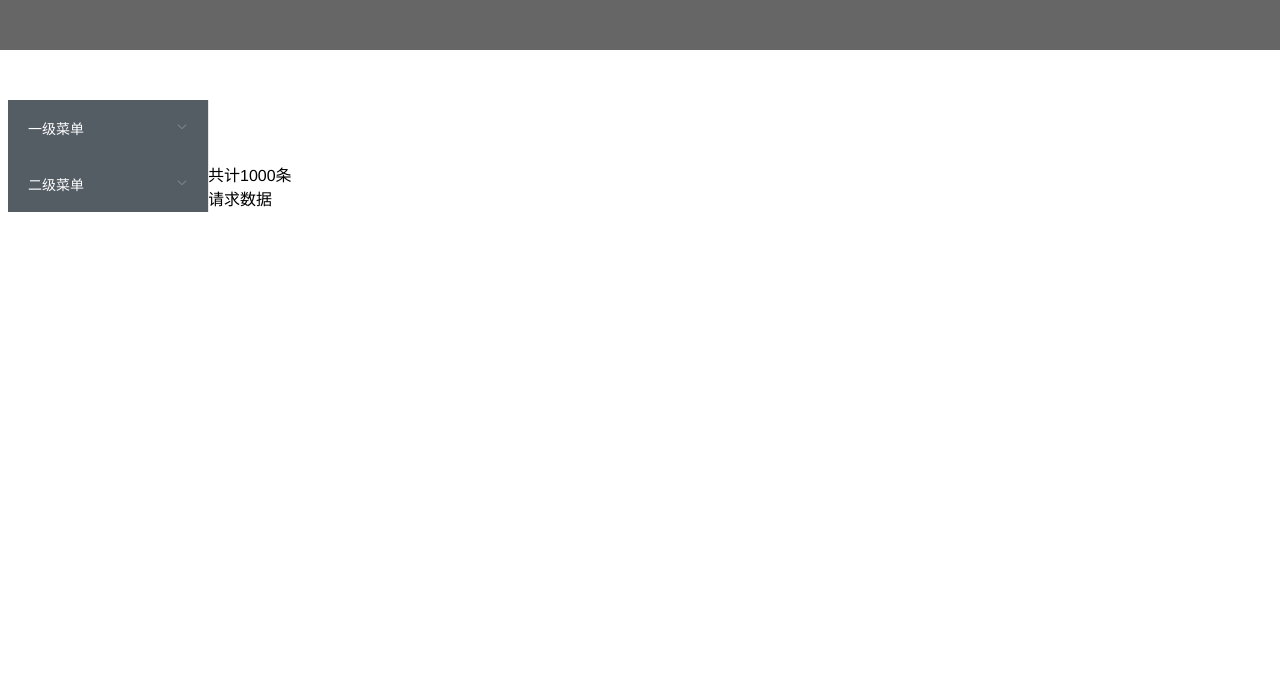
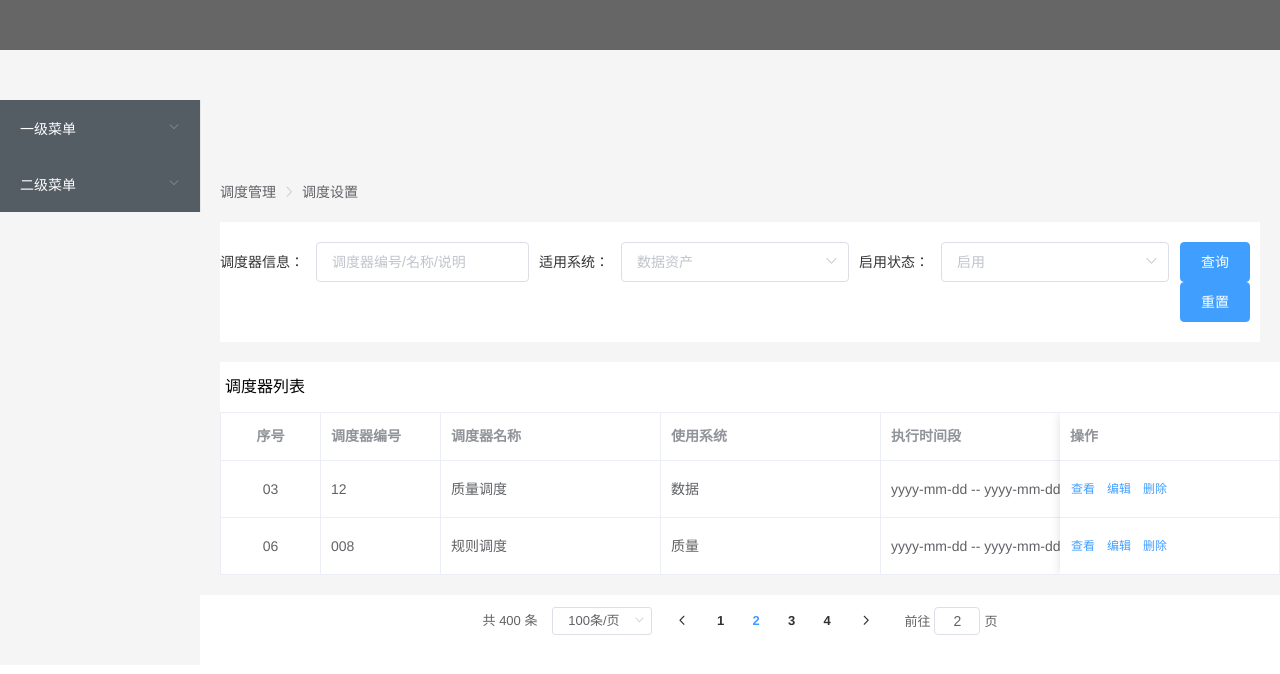
Before and after one commit to cwx1995/demo-vue-2.0, a Vue app: page /#/firstMod/index in a window 1280 px wide. Shown: the top 674 px of the page. Built offline with nearby package versions, Linux system fonts and the light colour scheme.

Commit message:
增加表单页

```diff
--- a/src/App.vue
+++ b/src/App.vue
@@ -17,4 +17,8 @@ export default {
   -moz-osx-font-smoothing: grayscale;
   font-size: 16px;
 }
+body{
+  margin: 0;
+  padding: 0;
+}
 </style>
--- a/src/components/layout.vue
+++ b/src/components/layout.vue
@@ -68,6 +68,7 @@ console.log(key, keyPath,'key, keyPath')
     .header {
         width: 100%;
         height: 50px;
+        z-index: 99999;
         position: fixed;
         top: 0;
         left: 0;
@@ -75,6 +76,7 @@ console.log(key, keyPath,'key, keyPath')
     }
     .main {
         margin-top: 50px;
+        background-color: #f5f5f5;
     }
     .el-menu-vertical-demo {
         width: 200px;
--- a/src/views/firstMod/index.vue
+++ b/src/views/firstMod/index.vue
@@ -1,8 +1,90 @@
 <template>
     <div>
-      共计{{count}}条
+        <!-- 示例 -->
+        <!-- 共计{{count}}条
                                           <div @click="getData">
                                               请求数据
+                                          </div> -->
+        <div class="break">
+            <el-breadcrumb separator-class="el-icon-arrow-right">
+                <el-breadcrumb-item>调度管理</el-breadcrumb-item>
+                <el-breadcrumb-item>调度设置</el-breadcrumb-item>
+            </el-breadcrumb>
+        </div>
+        <div class="query">
+            <el-form :inline="true"  :model="formInline" class="demo-form-inline">
+                <el-form-item label="调度器信息：">
+                    <el-input v-model="formInline.name" placeholder="调度器编号/名称/说明"></el-input>
+                </el-form-item>
+                <el-form-item label="适用系统：">
+                    <el-select v-model="formInline.system" placeholder="数据资产">
+                        <el-option v-for="item in options" :key="item.value" :label="item.label" :value="item.value">
+                        </el-option>
+                    </el-select>
+                </el-form-item>
+                <el-form-item label="启用状态：">
+                    <el-select v-model="formInline.status" placeholder="启用">
+                        <el-option v-for="item in option" :key="item.value" :label="item.label" :value="item.value">
+                        </el-option>
+                    </el-select>
+                </el-form-item>
+                <el-form-item class="button">
+                    <el-button type="primary" @click="queryInf(formInline)">查询</el-button>
+                </el-form-item>
+                <el-form-item class="btn">
+                    <el-button type="primary">重置</el-button>
+                </el-form-item>
+                <el-form-item label="执行时间段：" class="timer" v-if="show">
+                    <el-date-picker v-model="formInline.time" type="daterange" :picker-options="pickerOptions" range-separator="--" start-placeholder="开始日期" end-placeholder="结束日期">
+                    </el-date-picker>
+                </el-form-item>
+            </el-form>
+        </div>
+        <div class="list">调度器列表</div>
+        <div class="form">
+            <el-table :data="tableData" border  style="width: 100%">
+                <el-table-column align="center" prop="num" label="序号" width="100">
+                </el-table-column>
+                <el-table-column prop="serial" label="调度器编号" width="120">
+                </el-table-column>
+                <el-table-column prop="name" label="调度器名称" width="220">
+                </el-table-column>
+                <el-table-column prop="system" label="使用系统" width="220">
+                </el-table-column>
+                <el-table-column prop="time" label="执行时间段" width="300">
+                </el-table-column>
+                <el-table-column prop="timing" label="定时设置" width="220">
+                </el-table-column>
+                <el-table-column prop="states" label="启用状态" width="120">
+                </el-table-column>
+                <el-table-column fixed="right" label="操作" width="220">
+                    <template slot-scope="scope">
+                    <el-button @click="handleClick(scope.row)" type="text" size="small">查看</el-button>
+                    <el-button type="text" size="small" @click="handleEdit(scope.row)">编辑</el-button>
+                    <el-button type="text" size="small" @click="handleDelete(scope.$index,scope.row)">删除</el-button>
+                </template>
+                </el-table-column>
+            </el-table>
+        </div>
+        <div class="wrapper">
+            <el-dialog title="收货地址" :visible.sync="dialogFormVisible">
+
+  			<div slot="footer" class="dialog-footer">
+			<el-button @click="dialogFormVisible = false">取 消</el-button>
+			<el-button type="primary" @click="dialogFormVisible = false">保存</el-button>
+			</div>
+    		</el-dialog>
+        </div>
+		<div class="page">
+			<el-pagination
+			@size-change="handleSizeChange"
+			@current-change="handleCurrentChange"
+			:current-page="currentPage"
+			:page-sizes="[100, 200, 300, 400]"
+			:page-size="100"
+			layout="total, sizes, prev, pager, next, jumper"
+			:total="400">
+			</el-pagination>
 		</div>
     </div>
 </template>
@@ -11,33 +93,184 @@
     export default {
         data() {
             return {
-           count:''
+                //    count:''
+                formInline: {
+                    name: '',
+                    system: '',
+                    status: '',
+                    time: ''
+                },
+                options: [{
+                    value: '0011',
+                    label: '黄金糕'
+                }, {
+                    value: '0022',
+                    label: '双皮奶'
+                }, {
+                    value: '0033',
+                    label: '蚵仔煎'
+                }],
+                option: [{
+                        value: '选项1',
+                        label: '启用'
+                    },
+                    {
+                        value: '选项2',
+                        label: '禁用'
+                    }
+                ],
+                valueone: '',
+                pickerOptions: {
+                    shortcuts: [{
+                        text: '最近一周',
+                        onClick(picker) {
+                            const end = new Date();
+                            const start = new Date();
+                            start.setTime(start.getTime() - 3600 * 1000 * 24 * 7);
+                            picker.$emit('pick', [start, end]);
+                        }
+                    }, {
+                        text: '最近一个月',
+                        onClick(picker) {
+                            const end = new Date();
+                            const start = new Date();
+                            start.setTime(start.getTime() - 3600 * 1000 * 24 * 30);
+                            picker.$emit('pick', [start, end]);
+                        }
+                    }, {
+                        text: '最近三个月',
+                        onClick(picker) {
+                            const end = new Date();
+                            const start = new Date();
+                            start.setTime(start.getTime() - 3600 * 1000 * 24 * 90);
+                            picker.$emit('pick', [start, end]);
+                        }
+                    }]
+                },
+                show: false,
+                tableData: [{
+                    id:'1',
+                    num: '03',
+                    serial: '12',
+                    name: '质量调度',
+                    system: '数据',
+                    time: 'yyyy-mm-dd -- yyyy-mm-dd',
+                    timing: '2021-4-23 12:21:13',
+                    states: '启用',
+                    option: 'a'
+                }, {
+                    id:'2',
+                    num: '06',
+                    serial: '008',
+                    name: '规则调度',
+                    system: '质量',
+                    time: 'yyyy-mm-dd -- yyyy-mm-dd',
+                    timing: '2021-4-23 12:21:13',
+                    states: '启用',
+                    option: 'a'
+                }],
+				dialogTableVisible: false,
+        		dialogFormVisible: false,
+				currentPage:2
             }
         },
-    created(){
-        this.getData()
+        created() {
+            // this.getData()
         },
-    methods:{
-        getData(){
-            let data={
-
-            }
-            console.log(data,'data')
-            this.$post('getData',data).then((res)=>{
-                if(res.code==='200'){
-                    this.count=res.result.count.count
-                }else{
-                    alert('error')
-                }
-            }).catch((err)=>{
-console.log(err,'222')
-            })
+        methods: {
+            // 示例模拟请求接口
+            // getData(){
+            //     let data={
+            //     }
+            //     console.log(data,'data')
+            //     this.$post('getData',data).then((res)=>{
+            //         if(res.code==='200'){
+            //             this.count=res.result.count.count
+            //         }else{
+            //             alert('error')
+            //         }
+            //     }).catch((err)=>{
+            //         console.log(err,'222')
+            //     })
+            // }
+            handleNodeClick(data) {
+                console.log(data);
+            },
+            queryInf(res) {
+                console.log(res)
+            },
+            // 点击查看
+            handleClick(row) {
+                console.log(row);
+            },
+            handleDelete(index,row){
+                console.log(index)
+                // this.tableData.splice(index,1)
+            },
+			handleEdit(row){
+				console.log(row)
+				this.dialogFormVisible = true
+			},
+			 handleSizeChange(val) {
+				console.log(`每页 ${val} 条`);
+			},
+			handleCurrentChange(val) {
+				console.log(`当前页: ${val}`);
 			}
         }
-
     }
 </script>
 
 <style>
-
+    .break .el-breadcrumb {
+        line-height: 60px;
+        height: 60px;
+        margin-left: 20px;
+    }
+    .query {
+        overflow: hidden;
+        background-color: #fff;
+        margin: 0 20px;
+        padding: 20px 0;
+    }
+    .el-form-item {
+        margin-bottom: 0;
+    }
+    .el-form-item__label {
+        color: #333;
+    }
+    .el-form--inline .el-form-item {
+        display: inline-block;
+        vertical-align: top;
+    }
+    .button,
+    .btn {
+        float: right;
+        margin-right: 40px;
+    }
+    .timer {
+        margin-top: 20px;
+    }
+    .packup {
+        float: right;
+    }
+    .list {
+        height: 50px;
+        line-height: 50px;
+        margin-left: 20px;
+        padding-left: 5px;
+        background-color: #fff;
+        margin-top: 20px;
+    }
+    .form {
+        margin-left: 20px;
+        background-color: #fff;
+    }
+	.page {
+		height: 60px;
+		background-color: #fff;
+		text-align: center;
+		margin-top: 20px;
+		padding-top: 10px;
+	}
 </style>
```
Lines whose indentation alone changed are shown as unchanged.
